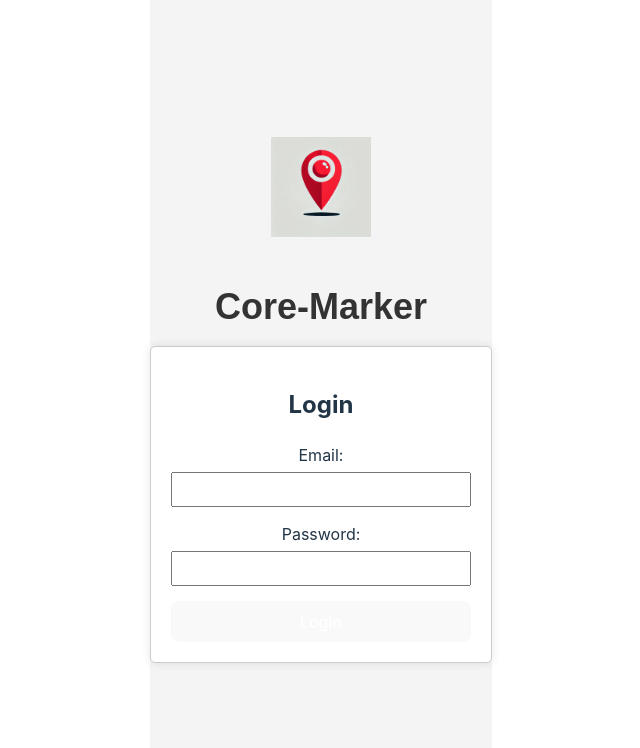
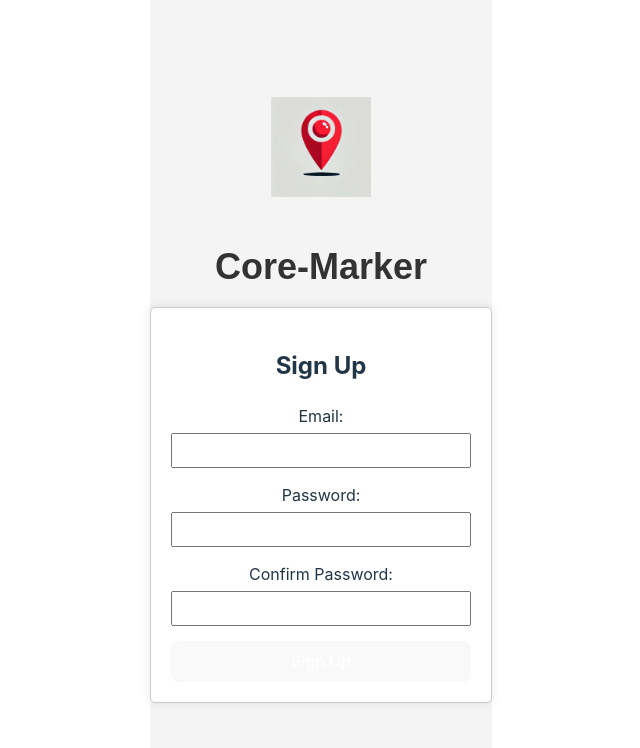
Before and after one commit to CS-179K/Core-Marker, a React (Vite) app in the folder core-marker-app/: page / in a window 1280 px wide. Shown: the top 748 px of the page, without its empty margins (319-959 px from the left). Built offline with nearby package versions, Linux system fonts and the light colour scheme.

Commit message:
signup page

```diff
--- a/core-marker-app/src/App.jsx
+++ b/core-marker-app/src/App.jsx
@@ -1,39 +1,4 @@
-/*import { useState } from 'react'
-import reactLogo from './assets/react.svg'
-import viteLogo from '/vite.svg'
-import './App.css'
-
-function App() {
-  const [count, setCount] = useState(0)
-
-  return (
-    <>
-      <div>
-        <a href="https://vitejs.dev" target="_blank">
-          <img src={viteLogo} className="logo" alt="Vite logo" />
-        </a>
-        <a href="https://react.dev" target="_blank">
-          <img src={reactLogo} className="logo react" alt="React logo" />
-        </a>
-      </div>
-      <h1>Vite + React</h1>
-      <div className="card">
-        <button onClick={() => setCount((count) => count + 1)}>
-          count is {count}
-        </button>
-        <p>
-          Edit <code>src/App.jsx</code> and save to test HMR
-        </p>
-      </div>
-      <p className="read-the-docs">
-        Click on the Vite and React logos to learn more
-      </p>
-    </>
-  )
-}
-
-export default App
-*/
+/*
 import React from 'react';
 import Login from './components/Login.jsx';
 
@@ -46,3 +11,16 @@ function App() {
 }
 
 export default App;
+*/
+import React from "react";
+import Signup from "./components/Signup.jsx";
+
+function App() {
+  return (
+    <div className="App">
+      <Signup />
+    </div>
+  );
+}
+
+export default App;
--- /dev/null
+++ b/core-marker-app/src/components/Signup.css
@@ -0,0 +1,71 @@
+/* Set the body and html to take up full height */
+body, html {
+    height: 100%;
+    margin: 0;
+    display: flex;
+    justify-content: center;
+    align-items: center;
+    background-color: #f4f4f4; /* Optional: background color for the page */
+  }
+
+  /* Centering the title and signup container */
+  .signup-page {
+    text-align: center;
+  }
+
+  .logo {
+    width: 100px; /* Adjust the width as needed */
+    margin-bottom: 20px; /* Space between logo and title */
+  }
+
+  .title {
+    font-size: 36px;
+    margin-bottom: 20px;
+    color: #333;
+    font-family: Arial, sans-serif;
+  }
+
+  /* Centering the signup container */
+  .signup-container {
+    width: 300px;
+    padding: 20px;
+    border: 1px solid #ccc;
+    border-radius: 5px;
+    box-shadow: 0px 0px 10px rgba(0, 0, 0, 0.1);
+    background-color: #fff; /* Optional: background color for the container */
+  }
+
+  /* Center the heading text */
+  .signup-container h2 {
+    text-align: center;
+    margin-bottom: 20px;
+  }
+
+  .input-group {
+    margin-bottom: 15px;
+  }
+
+  .input-group label {
+    display: block;
+    margin-bottom: 5px;
+  }
+
+  .input-group input {
+    width: 100%;
+    padding: 8px;
+    box-sizing: border-box;
+  }
+
+  button {
+    width: 100%;
+    padding: 10px;
+    background-color: #007BFF;
+    color: white;
+    border: none;
+    border-radius: 5px;
+    cursor: pointer;
+  }
+
+  button:hover {
+    background-color: #0056b3;
+  }
--- /dev/null
+++ b/core-marker-app/src/components/Signup.jsx
@@ -0,0 +1,61 @@
+import React, { useState } from "react";
+import "./Signup.css";
+import logo from "./logo.png"; // Adjust path as needed
+
+const Signup = () => {
+  const [email, setEmail] = useState("");
+  const [password, setPassword] = useState("");
+  const [confirmPassword, setConfirmPassword] = useState("");
+
+  const handleSubmit = (e) => {
+    e.preventDefault();
+    if (password !== confirmPassword) {
+      alert("Passwords do not match!");
+      return;
+    }
+    console.log("Email:", email, "Password:", password);
+    // Add your signup logic here
+  };
+
+  return (
+    <div className="signup-page">
+      <img src={logo} alt="Core-Marker Logo" className="logo" />
+      <h1 className="title">Core-Marker</h1>
+      <div className="signup-container">
+        <h2>Sign Up</h2>
+        <form onSubmit={handleSubmit}>
+          <div className="input-group">
+            <label>Email:</label>
+            <input
+              type="email"
+              value={email}
+              onChange={(e) => setEmail(e.target.value)}
+              required
+            />
+          </div>
+          <div className="input-group">
+            <label>Password:</label>
+            <input
+              type="password"
+              value={password}
+              onChange={(e) => setPassword(e.target.value)}
+              required
+            />
+          </div>
+          <div className="input-group">
+            <label>Confirm Password:</label>
+            <input
+              type="password"
+              value={confirmPassword}
+              onChange={(e) => setConfirmPassword(e.target.value)}
+              required
+            />
+          </div>
+          <button type="submit">Sign Up</button>
+        </form>
+      </div>
+    </div>
+  );
+};
+
+export default Signup;
```
